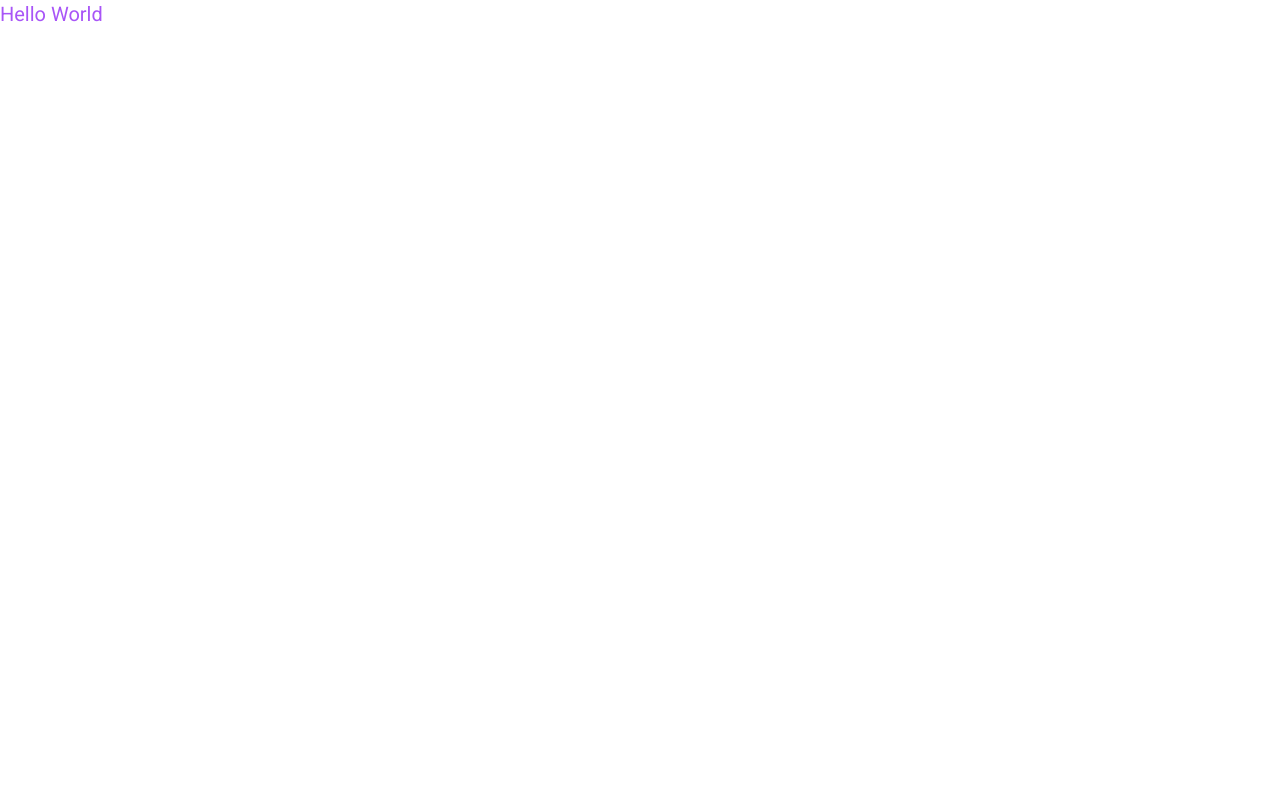
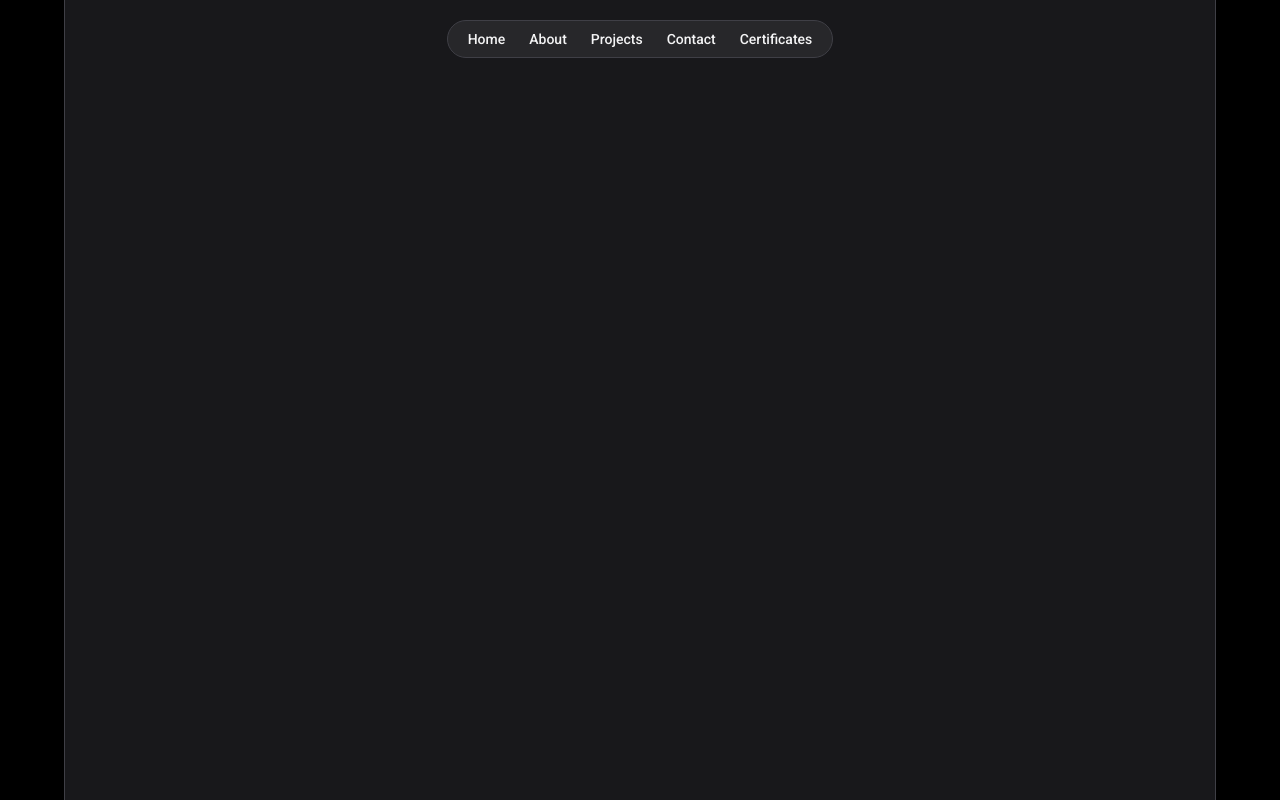
Before and after one commit to JoaoRodrigo1996/spotlight, a Next.js app: page / in a window 1280 px wide. Built offline with nearby package versions, Linux system fonts and the light colour scheme.

Commit message:
feat: Create Header component

```diff
--- /dev/null
+++ b/src/components/Header.tsx
@@ -0,0 +1,40 @@
+export function Header() {
+  return (
+    <header>
+      <nav className="flex items-center justify-center py-5 ">
+        <ul className="text-zinc-100 text-sm font-medium bg-zinc-800 flex items-center justify-center gap-2 px-3  rounded-full border border-zinc-700">
+          <a
+            className="px-2 py-2 hover:text-purple-500 transition-all"
+            href="/"
+          >
+            Home
+          </a>
+          <a
+            className="px-2 py-2 hover:text-purple-500 transition-all"
+            href="#"
+          >
+            About
+          </a>
+          <a
+            className="px-2 py-2 hover:text-purple-500 transition-all"
+            href="#"
+          >
+            Projects
+          </a>
+          <a
+            className="px-2 py-2 hover:text-purple-500 transition-all"
+            href="#"
+          >
+            Contact
+          </a>
+          <a
+            className="px-2 py-2 hover:text-purple-500 transition-all"
+            href="#"
+          >
+            Certificates
+          </a>
+        </ul>
+      </nav>
+    </header>
+  );
+}
--- a/src/pages/index.tsx
+++ b/src/pages/index.tsx
@@ -1,3 +1,11 @@
+import { Header } from "@/components/Header";
+
 export default function Home() {
-  return <h2 className="text-xl text-purple-500">Hello World</h2>;
+  return (
+    <div className="bg-[#000] w-full h-screen">
+      <div className="bg-zinc-900 h-full max-w-6xl mx-auto border border-y-0 border-x-zinc-700">
+        <Header />
+      </div>
+    </div>
+  );
 }
```
